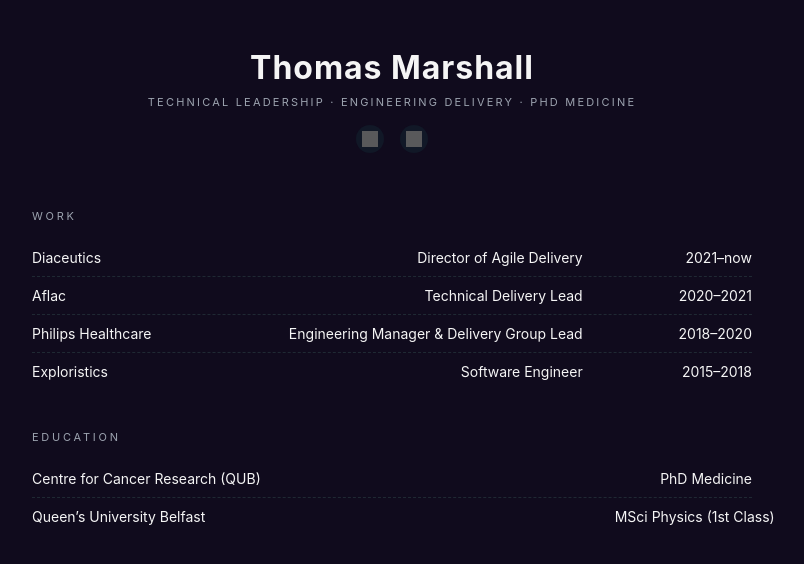
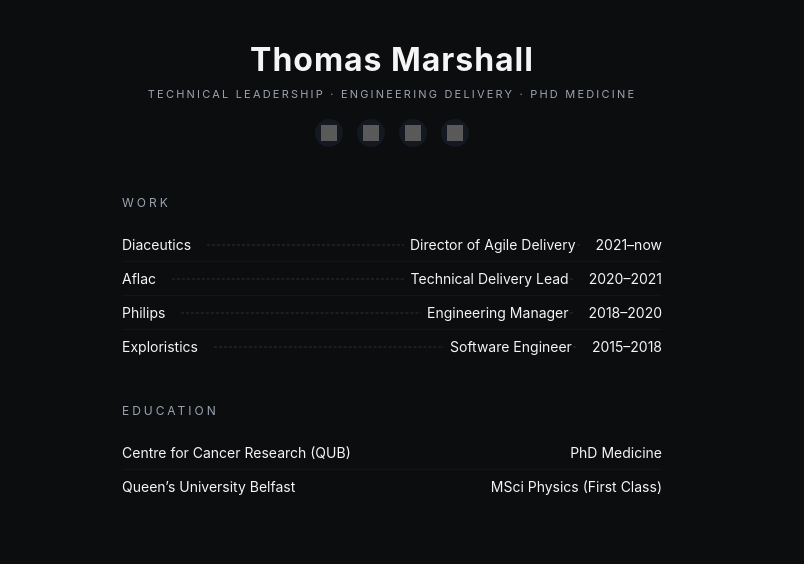
Before and after one commit to t-marshall/Homepage, a plain HTML site: page index.html in a window 1280 px wide. Shown: the whole page, without its empty margins (248-1052 px from the left). Drawn offline with Linux system fonts and the light colour scheme; grey boxes are pictures that could not be loaded.

Commit message:
Update index.html - added icons, simplified CV

```diff
--- a/index.html
+++ b/index.html
@@ -6,12 +6,13 @@
   <meta name="viewport" content="width=device-width, initial-scale=1" />
   <style>
     :root {
-      --bg: #100b1d;
-      --card-max-width: 960px;
+      --bg: #0c0d0f;
+      --card-max-width: 580px;
+      --content-max-width: 720px;
       --text-main: #f5f5f5;
       --text-muted: #9ca3af;
       --accent: #60a5fa;
-      --row-border: #1f2933;
+      --row-border: #28313b;
       --font-main: -apple-system, BlinkMacSystemFont, "SF Pro Text",
         system-ui, -system-ui, "Helvetica Neue", Arial, sans-serif;
     }
@@ -37,12 +38,12 @@
     .page {
       width: 100%;
       max-width: var(--card-max-width);
-      padding: 48px 20px 80px;
+      padding: 40px 20px 72px;
     }
 
     .header {
       text-align: center;
-      margin-bottom: 56px;
+      margin-bottom: 48px;
     }
 
     .name {
@@ -57,13 +58,13 @@
       letter-spacing: 0.2em;
       text-transform: uppercase;
       color: var(--text-muted);
-      margin-bottom: 16px;
+      margin-bottom: 18px;
     }
 
     .links {
       display: flex;
       justify-content: center;
-      gap: 16px;
+      gap: 14px;
       margin-top: 4px;
     }
 
@@ -74,12 +75,12 @@
       width: 28px;
       height: 28px;
       border-radius: 999px;
-      background: #111827;
+      background: #141820;
       transition: background 0.15s ease, transform 0.15s ease;
     }
 
     .icon-link:hover {
-      background: #1f2937;
+      background: #1f2631;
       transform: translateY(-1px);
     }
 
@@ -91,8 +92,14 @@
       display: block;
     }
 
+    .icon-link svg {
+      width: 16px;
+      height: 16px;
+      fill: #e5e7eb;
+    }
+
     .sections {
-      max-width: 720px;
+      max-width: var(--content-max-width);
       margin: 0 auto;
     }
 
@@ -101,53 +108,81 @@
     }
 
     .section-title {
-      font-size: 11px;
+      font-size: 12px;
       letter-spacing: 0.25em;
       text-transform: uppercase;
       color: var(--text-muted);
-      margin-bottom: 16px;
+      margin-bottom: 18px;
+    }
+
+    .rows {
+      width: 100%;
     }
 
     .row {
       display: grid;
-      grid-template-columns: minmax(0, 1.4fr) minmax(0, 2fr) minmax(0, 0.9fr);
-      column-gap: 32px;
-      padding: 10px 0;
-      border-bottom: 1px dashed var(--row-border);
+      grid-template-columns: auto minmax(0, 1fr) auto;
+      column-gap: 16px;
       align-items: baseline;
+      padding: 8px 0;
       font-size: 14px;
     }
 
-    .row:last-child {
-      border-bottom: none;
+    .row + .row {
+      border-top: 1px solid #11151c;
     }
 
-    .row__left a,
-    .row__left span {
+    .row-company a {
       color: var(--text-main);
       text-decoration: none;
     }
 
-    .row__left a:hover {
+    .row-company a:hover {
       color: var(--accent);
     }
 
-    .row__left {
-      white-space: nowrap;
+    .row-middle {
+      position: relative;
+      color: var(--text-main);
+      text-align: right;
+      padding-left: 8px;
+      padding-right: 4px;
     }
 
-    .row__middle {
+    .row-middle::before {
+      content: "";
+      position: absolute;
+      left: 0;
+      right: 0;
+      top: 50%;
+      border-bottom: 1px dashed var(--row-border);
+      transform: translateY(-50%);
+      z-index: 0;
+    }
+
+    .row-role {
+      position: relative;
+      padding-left: 6px;
+      background: var(--bg);
+      z-index: 1;
+    }
+
+    .row-year {
+      text-align: right;
+      white-space: nowrap;
       color: var(--text-main);
     }
 
-    .row__right {
-      text-align: right;
-      color: var(--text-main);
-      white-space: nowrap;
+    .row--no-role .row-middle::before {
+      display: none;
     }
 
-    .row--muted .row__middle {
-      color: var(--text-muted);
+    .row--no-role .row-middle {
+      padding: 0;
+    }
+
+    .row--no-role .row-year {
+      justify-self: end;
     }
 
     a {
@@ -156,29 +191,34 @@
 
     @media (max-width: 720px) {
       .page {
-        padding: 32px 16px 56px;
+        padding: 28px 16px 56px;
       }
 
       .name {
         font-size: 26px;
       }
 
-      .sections {
-        max-width: 100%;
+      .rows {
+        border-top: 1px solid #11151c;
       }
 
       .row {
         grid-template-columns: 1fr;
-        row-gap: 4px;
+        row-gap: 2px;
+        border-top: none;
       }
 
-      .row__right {
-        text-align: left;
+      .row-middle::before {
+        display: none;
       }
 
-      /* On small screens, allow names to wrap so they don't overflow */
-      .row__left {
-        white-space: normal;
+      .row-role {
+        padding-left: 0;
+      }
+
+      .row-year {
+        text-align: left;
+        color: var(--text-muted);
       }
     }
   </style>
@@ -193,6 +233,16 @@
       <div class="links">
         <a
           class="icon-link"
+          href="mailto:thomas@thomasmarshall.net"
+          aria-label="Email"
+        >
+            <img
+              src="https://cdn.jsdelivr.net/npm/heroicons@2.1.1/24/solid/envelope.svg"
+              alt="Email icon"
+            />
+        </a>
+        <a
+          class="icon-link"
           href="https://www.linkedin.com/in/thomasimarshall"
           target="_blank"
           rel="noopener noreferrer"
@@ -201,6 +251,18 @@
           <img
             src="https://cdn.jsdelivr.net/npm/simple-icons@9.21.0/icons/linkedin.svg"
             alt="LinkedIn icon"
+          />
+        </a>
+        <a
+          class="icon-link"
+          href="https://github.com/t-marshall/"
+          target="_blank"
+          rel="noopener noreferrer"
+          aria-label="GitHub"
+        >
+          <img
+            src="https://cdn.jsdelivr.net/npm/simple-icons@9.21.0/icons/github.svg"
+            alt="GitHub icon"
           />
         </a>
         <a
@@ -221,39 +283,45 @@
     <main class="sections">
       <section class="section">
         <div class="section-title">Work</div>
-
+        <div class="rows">
           <div class="row">
-          <div class="row__left">
+            <div class="row-company">
               <a href="https://www.diaceutics.com/" target="_blank" rel="noopener noreferrer">
                 Diaceutics
               </a>
             </div>
-          <div class="row__right">Director of Agile Delivery</div>
-          <div class="row__right">2021–now</div>
+            <div class="row-middle">
+              <span class="row-role">Director of Agile Delivery</span>
+            </div>
+            <div class="row-year">2021–now</div>
           </div>
 
           <div class="row">
-          <div class="row__left">
+            <div class="row-company">
               <a href="https://www.aflac.com/" target="_blank" rel="noopener noreferrer">
                 Aflac
               </a>
             </div>
-          <div class="row__right">Technical Delivery Lead</div>
-          <div class="row__right">2020–2021</div>
+            <div class="row-middle">
+              <span class="row-role">Technical Delivery Lead</span>
+            </div>
+            <div class="row-year">2020–2021</div>
           </div>
 
           <div class="row">
-          <div class="row__left">
+            <div class="row-company">
               <a href="https://www.philips.co.uk/healthcare" target="_blank" rel="noopener noreferrer">
-              Philips Healthcare
+                Philips
               </a>
             </div>
-          <div class="row__right">Engineering Manager &amp; Delivery Group Lead</div>
-          <div class="row__right">2018–2020</div>
+            <div class="row-middle">
+              <span class="row-role">Engineering Manager</span>
+            </div>
+            <div class="row-year">2018–2020</div>
           </div>
 
           <div class="row">
-          <div class="row__left">
+            <div class="row-company">
               <a
                 href="https://mmsholdings.com/exploristics/"
                 target="_blank"
@@ -262,16 +330,19 @@
                 Exploristics
               </a>
             </div>
-          <div class="row__right">Software Engineer</div>
-          <div class="row__right">2015–2018</div>
+            <div class="row-middle">
+              <span class="row-role">Software Engineer</span>
+            </div>
+            <div class="row-year">2015–2018</div>
+          </div>
         </div>
       </section>
 
       <section class="section">
         <div class="section-title">Education</div>
-
-        <div class="row">
-          <div class="row__left">
+        <div class="rows">
+          <div class="row row--no-role">
+            <div class="row-company">
               <a
                 href="https://www.qub.ac.uk/research-centres/cancer-research/"
                 target="_blank"
@@ -280,18 +351,19 @@
                 Centre for Cancer Research (QUB)
               </a>
             </div>
-          <div class="row__right"></div>
-          <div class="row__right">PhD Medicine</div>
+            <div class="row-middle"></div>
+            <div class="row-year">PhD Medicine</div>
           </div>
 
-        <div class="row">
-          <div class="row__left">
+          <div class="row row--no-role">
+            <div class="row-company">
               <a href="https://www.qub.ac.uk" target="_blank" rel="noopener noreferrer">
                 Queen’s University Belfast
               </a>
             </div>
-          <div class="row__middle"></div>
-          <div class="row__right">MSci Physics (1st Class)</div>
+            <div class="row-middle"></div>
+            <div class="row-year">MSci Physics (First Class)</div>
+          </div>
         </div>
       </section>
     </main>
```
Lines whose indentation alone changed are shown as unchanged.
